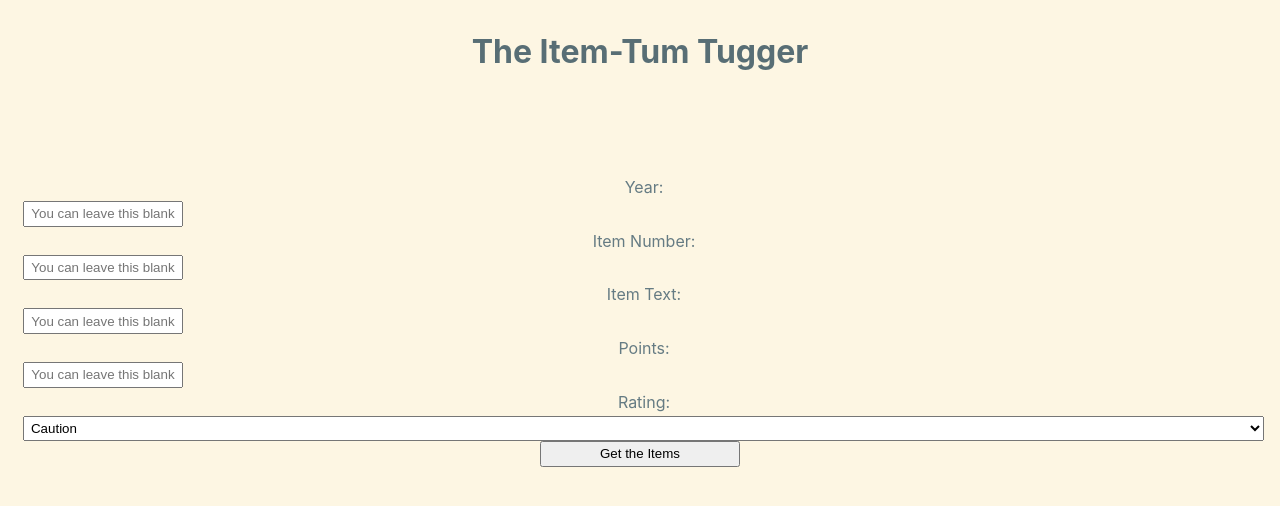
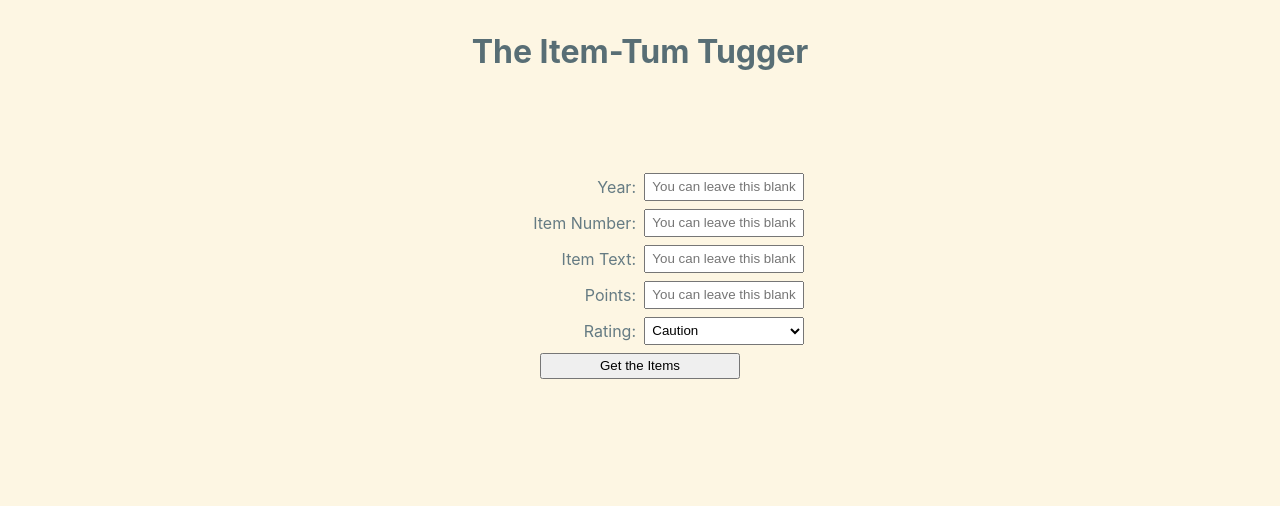
Before and after one commit to GASH-SCAV/big-list-frontend, a React (Create React App) app: page / in a window 1280 px wide. Shown: the top 506 px of the page. Built offline with nearby package versions, Linux system fonts and the light colour scheme.

Commit message:
tidy up form display with grid and uniform sizing

```diff
--- a/src/App.css
+++ b/src/App.css
@@ -1,3 +1,9 @@
+*,
+*::before,
+*::after {
+  box-sizing: border-box;
+}
+
 :root {
   /* Solarized Colors */
   --base03:    #002b36;
@@ -58,18 +64,25 @@ a:hover {
 }
 
 form {
-  display: flex;
-  flex-direction: column;
+  display: grid;
+  grid-template-columns: 1fr 1fr;
+  row-gap: 0.5em;
+  column-gap: 0.5em;
   margin: 1em auto;
 }
 
 form * {
   padding: 0.25em;
-  margin-left: 0.5em;
 }
 
-form input[type="text"] {
-  width: 150px;
+form label {
+  justify-self: end;
+  padding-right: 0;
+}
+
+form input[type="text"],
+form select {
+  width: 160px;
 }
 
 input::placeholder {
@@ -79,6 +92,7 @@ input::placeholder {
 form > input[type="submit"] {
   width: 200px;
   margin: 0 auto;
+  grid-column-start: span 2;
 }
 
 .results table {
```
